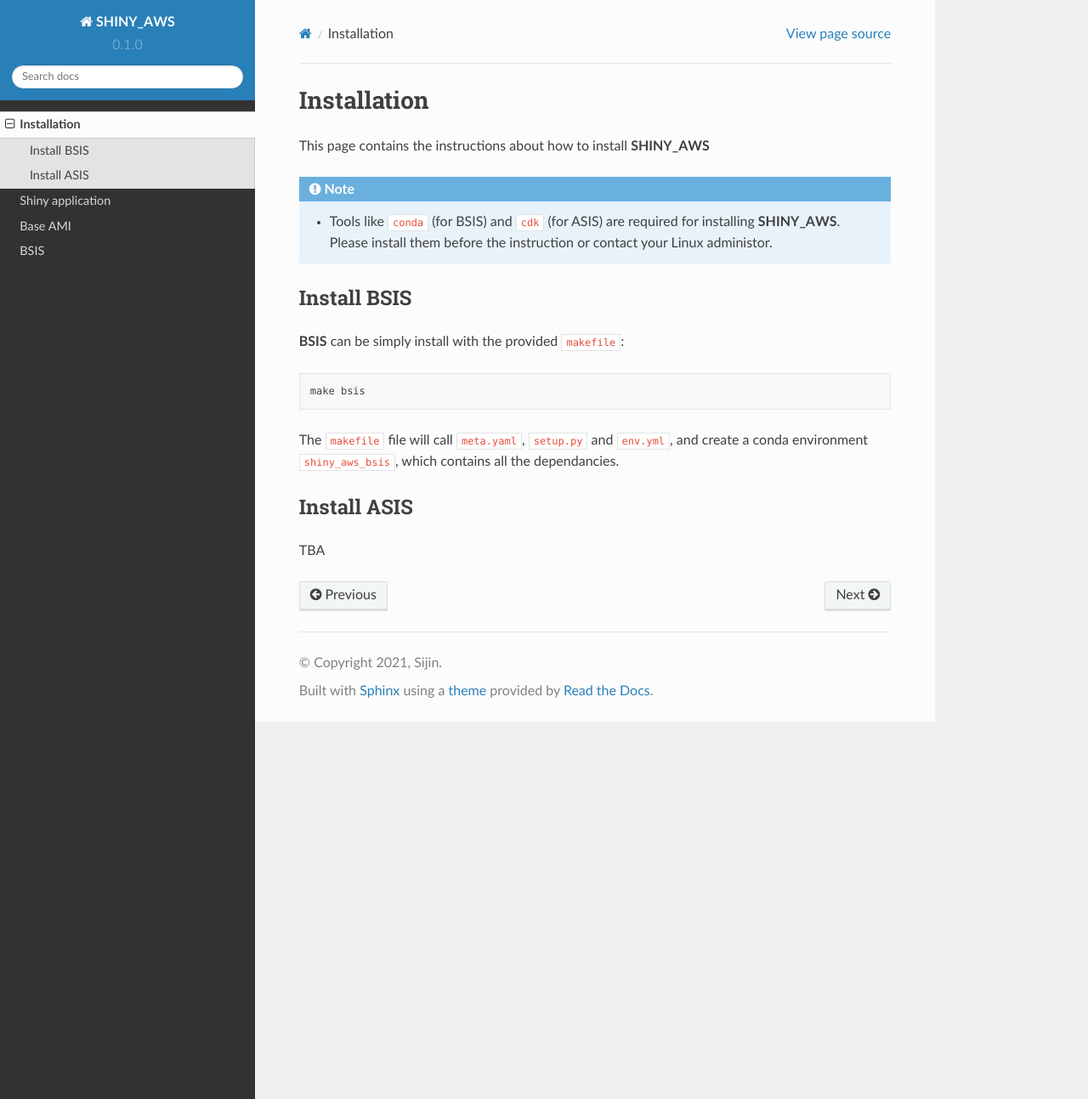
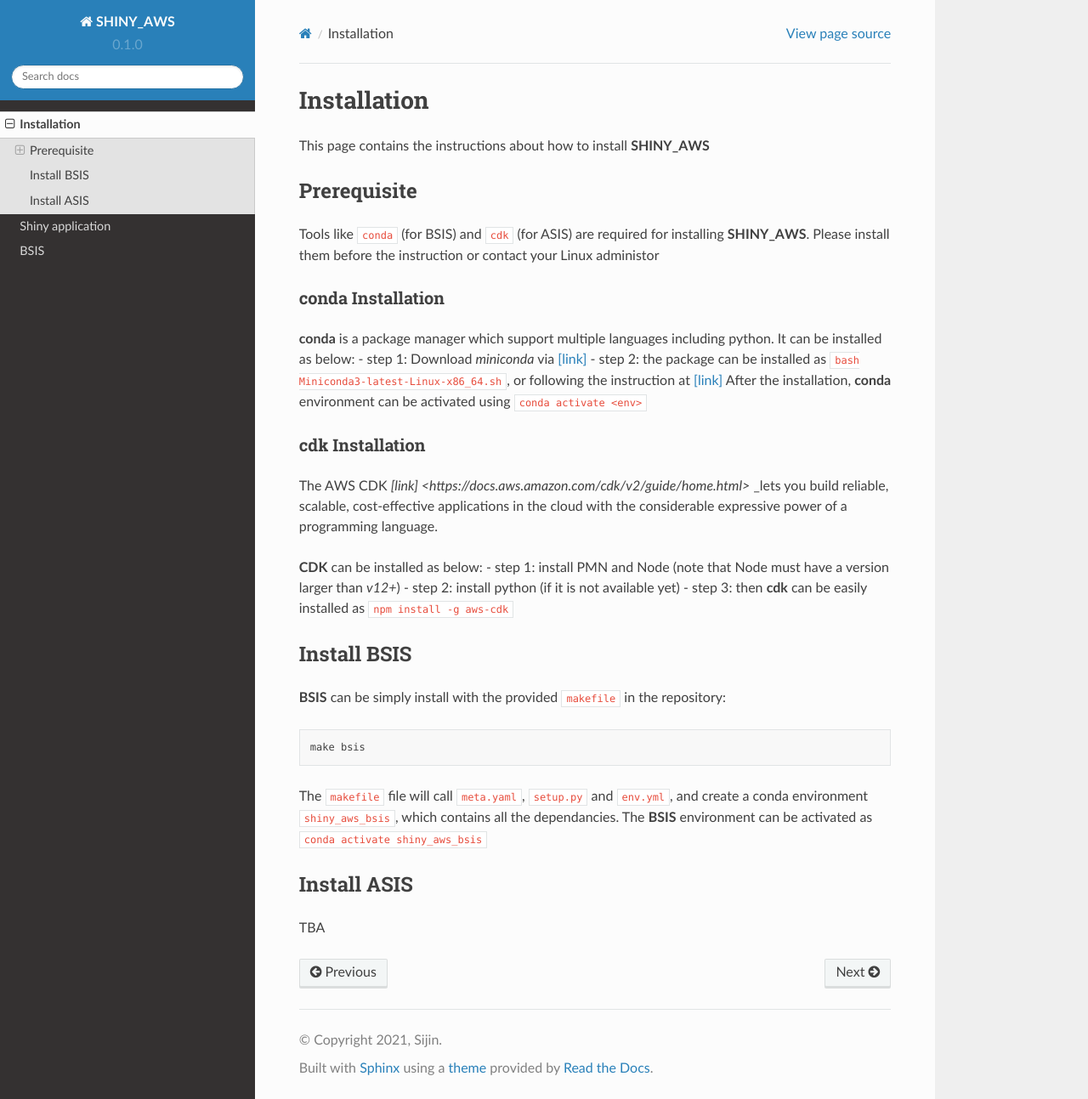
Before and after one commit to jzanetti/shiny_aws, a Sphinx documentation site: the page built from doc/source/Installation.rst, in a window 1280 px wide and 1293 px high. Shown: the whole window at 85% size. Built offline with Sphinx 7.4.7 and the Read the Docs theme 2.0.0, drawn with Linux system fonts in a browser that asks for light colours; pages that are not in the unit, such as notebooks, are missing from menus.

```diff
--- a/doc/source/Installation.rst
+++ b/doc/source/Installation.rst
@@ -3,20 +3,38 @@ Installation
 
 This page contains the instructions about how to install **SHINY_AWS**
 
-.. note::
+Prerequisite
+------
+Tools like ``conda`` (for BSIS) and ``cdk`` (for ASIS) are required for installing **SHINY_AWS**. Please install them before the instruction or contact your Linux administor
 
-   - Tools like ``conda`` (for BSIS) and ``cdk`` (for ASIS) are required for installing **SHINY_AWS**. Please install them before the instruction or contact your Linux administor.
+conda Installation
+^^^^^^^^^
+**conda** is a package manager which support multiple languages including python. It can be installed as below:
+- step 1: Download `miniconda` via  `[link] <https://docs.conda.io/en/latest/miniconda.html>`_
+- step 2: the package can be installed as ``bash Miniconda3-latest-Linux-x86_64.sh``, or following the instruction at `[link] <https://conda.io/projects/conda/en/latest/user-guide/install/linux.html>`_
+After the installation, **conda** environment can be activated using ``conda activate <env>``
+
+
+cdk Installation
+^^^^^^^^^
+The AWS CDK `[link] <https://docs.aws.amazon.com/cdk/v2/guide/home.html>` _lets you build reliable, scalable, cost-effective applications in the cloud with the considerable expressive power of a programming language.
+
+**CDK** can be installed as below:
+- step 1: install PMN and Node (note that Node must have a version larger than `v12+`)
+- step 2: install python (if it is not available yet)
+- step 3: then **cdk** can be easily installed as ``npm install -g aws-cdk``
+
 
 Install BSIS
 ------
-**BSIS** can be simply install with the provided ``makefile``:
+**BSIS** can be simply install with the provided ``makefile`` in the repository:
 
 .. code-block:: bash
 
    make bsis
 
 The ``makefile`` file will call ``meta.yaml``, ``setup.py`` and ``env.yml``, and create a conda environment ``shiny_aws_bsis``, which contains all the dependancies.
-
+The **BSIS** environment can be activated as ``conda activate shiny_aws_bsis``
 
 
 Install ASIS
```
Also changed, not shown: doc/source/BSIS.rst (+18 -7 lines), doc/source/Customized_AMI.rst (renamed from doc/source/Base_AMI.rst, +6 -5 lines), doc/source/Shiny.rst (+9 -5 lines), doc/source/index.rst (+7 -8 lines).
